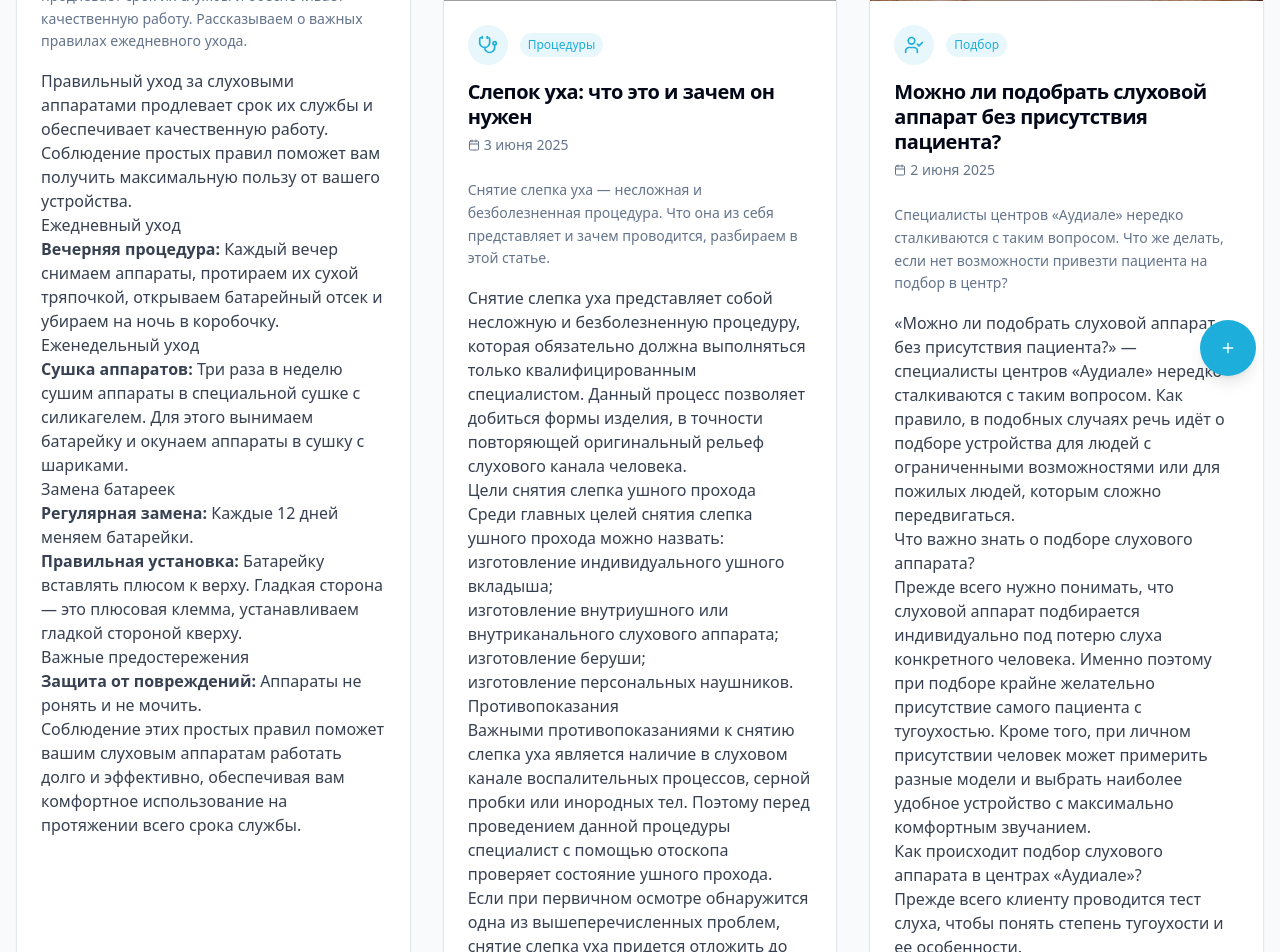
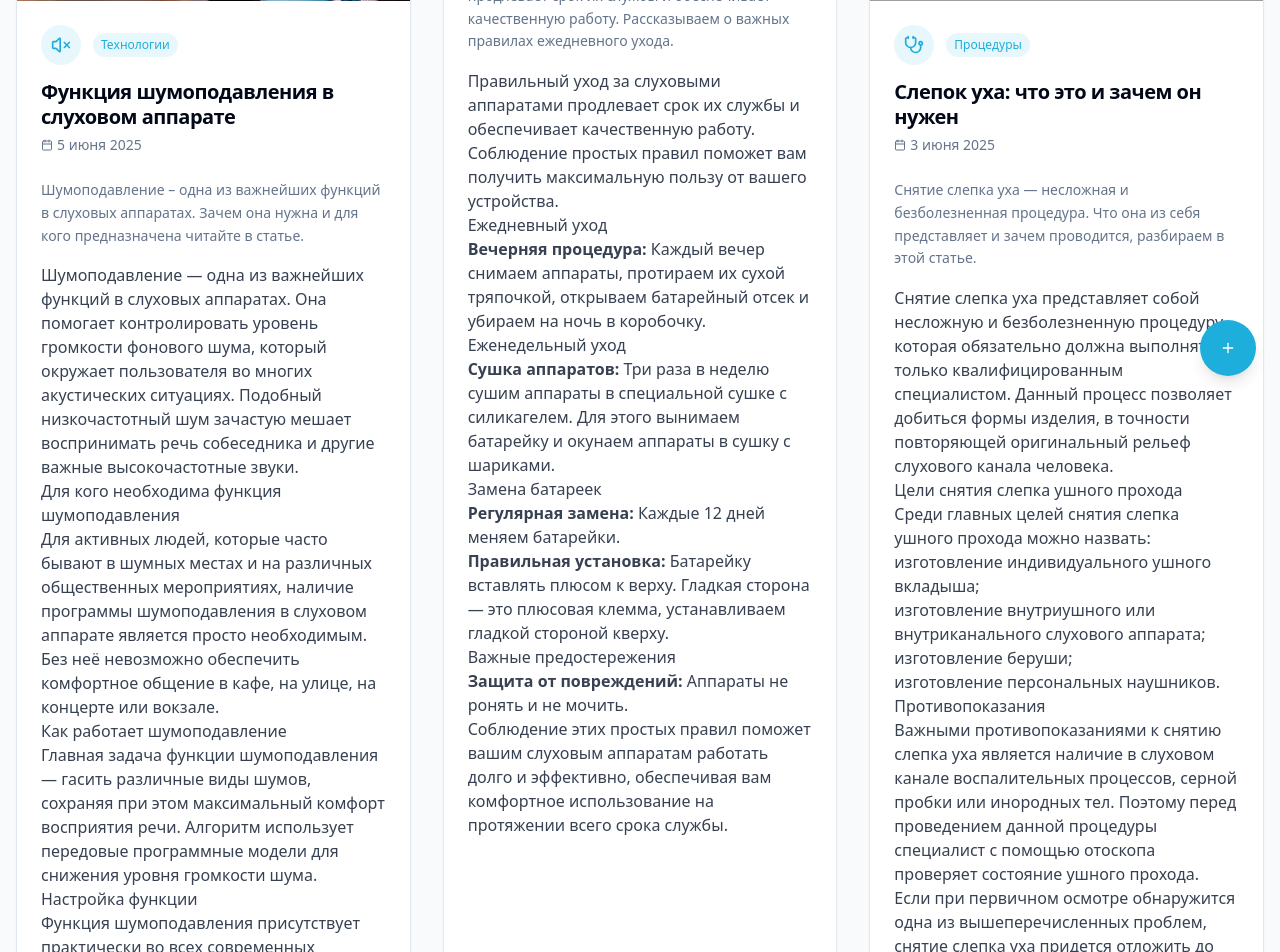
Before and after one commit to abrayev432/yasnyzvuk, a React (Vite) app: page /news in a window 1280 px wide. Shown: the part 400-1352 px from the top of the page. Built offline with nearby package versions, Linux system fonts and the light colour scheme; grey boxes are pictures that could not be loaded.

Commit message:
Add new article: Noise cancellation
Add article "Функция шумоподавления в слуховом аппарате" with content and image.

```diff
--- a/src/components/home/NewsSection.tsx
+++ b/src/components/home/NewsSection.tsx
@@ -1,8 +1,17 @@
 import { Card, CardContent, CardDescription, CardHeader, CardTitle } from "@/components/ui/card";
 import { Carousel, CarouselContent, CarouselItem, CarouselNext, CarouselPrevious } from "@/components/ui/carousel";
-import { Calendar, Megaphone, Brain, Heart, Headphones, Ear, Volume2, AlertTriangle, Users, Wrench, ClipboardList, Music, ShieldCheck, HelpCircle, UserCheck, Stethoscope, Settings } from "lucide-react";
+import { Calendar, Megaphone, Brain, Heart, Headphones, Ear, Volume2, AlertTriangle, Users, Wrench, ClipboardList, Music, ShieldCheck, HelpCircle, UserCheck, Stethoscope, Settings, VolumeX } from "lucide-react";
 
 const newsItems = [
+  {
+    id: 20,
+    title: "Функция шумоподавления в слуховом аппарате",
+    description: "Шумоподавление – одна из важнейших функций в слуховых аппаратах. Зачем она нужна и для кого предназначена читайте в статье.",
+    date: "5 июня 2025",
+    icon: VolumeX,
+    category: "Технологии",
+    image: "/lovable-uploads/8c875790-b8cd-433b-81e4-1355bb501144.png"
+  },
   {
     id: 19,
     title: "Уход за слуховыми аппаратами",
--- a/src/pages/News.tsx
+++ b/src/pages/News.tsx
@@ -1,7 +1,28 @@
-import { Calendar, Megaphone, Brain, Heart, Headphones, Ear, Volume2, AlertTriangle, Users, Wrench, ClipboardList, Music, ShieldCheck, HelpCircle, UserCheck, Stethoscope, Settings } from "lucide-react";
+import { Calendar, Megaphone, Brain, Heart, Headphones, Ear, Volume2, AlertTriangle, Users, Wrench, ClipboardList, Music, ShieldCheck, HelpCircle, UserCheck, Stethoscope, Settings, VolumeX } from "lucide-react";
 import { Card, CardContent, CardDescription, CardHeader, CardTitle } from "@/components/ui/card";
 
 const newsItems = [
+  {
+    id: 20,
+    title: "Функция шумоподавления в слуховом аппарате",
+    description: "Шумоподавление – одна из важнейших функций в слуховых аппаратах. Зачем она нужна и для кого предназначена читайте в статье.",
+    fullContent: `
+      <p>Шумоподавление — одна из важнейших функций в слуховых аппаратах. Она помогает контролировать уровень громкости фонового шума, который окружает пользователя во многих акустических ситуациях. Подобный низкочастотный шум зачастую мешает воспринимать речь собеседника и другие важные высокочастотные звуки.</p>
+
+      <h3>Для кого необходима функция шумоподавления</h3>
+      <p>Для активных людей, которые часто бывают в шумных местах и на различных общественных мероприятиях, наличие программы шумоподавления в слуховом аппарате является просто необходимым. Без неё невозможно обеспечить комфортное общение в кафе, на улице, на концерте или вокзале.</p>
+
+      <h3>Как работает шумоподавление</h3>
+      <p>Главная задача функции шумоподавления — гасить различные виды шумов, сохраняя при этом максимальный комфорт восприятия речи. Алгоритм использует передовые программные модели для снижения уровня громкости шума.</p>
+
+      <h3>Настройка функции</h3>
+      <p>Функция шумоподавления присутствует практически во всех современных цифровых программируемых слуховых аппаратах и настраивается специалистом по слухопротезированию индивидуально под потерю слуха человека.</p>
+    `,
+    date: "5 июня 2025",
+    icon: VolumeX,
+    category: "Технологии",
+    image: "/lovable-uploads/8c875790-b8cd-433b-81e4-1355bb501144.png"
+  },
   {
     id: 19,
     title: "Уход за слуховыми аппаратами",
```
Also changed, not shown: public/lovable-uploads/8c875790-b8cd-433b-81e4-1355bb501144.png (added).
